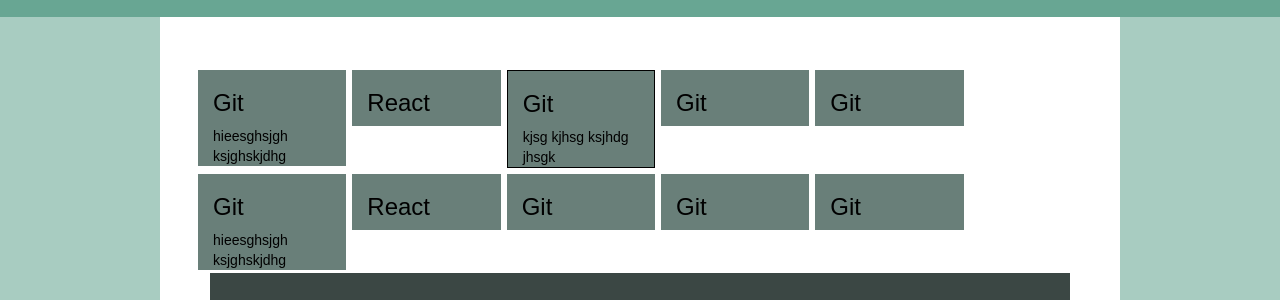
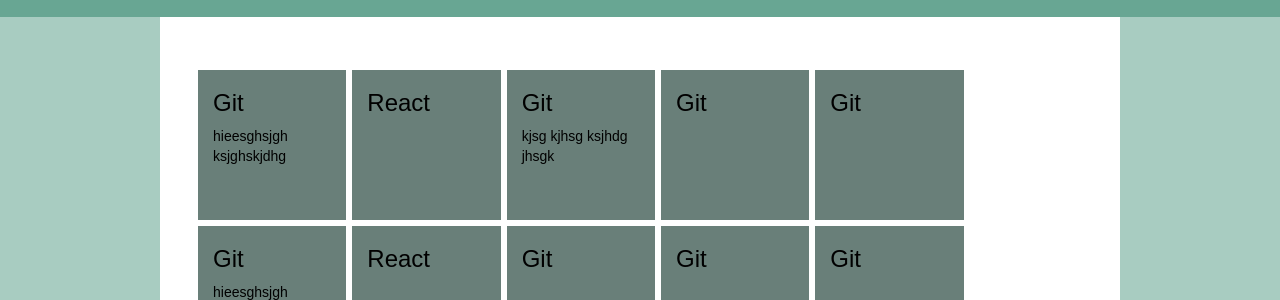
Before and after one commit to dalSara/Show-doProto1, a website: page index.html in a window 1280 px wide. Shown: the part 173-473 px from the top of the page. Drawn offline with nearby package versions, Linux system fonts and the light colour scheme.

Commit message:
Pusher bokser

```diff
--- a/index.html
+++ b/index.html
@@ -32,11 +32,11 @@
     <div class="row">
         <div class="col-sm-2 cal"><h3>Git</h3> hieesghsjgh ksjghskjdhg </div>
         <div class="col-sm-2 cal"><h3>React</h3></div>
-        <div class="col-sm-2 cal" style="border: 1px solid black;"><h3>Git</h3> kjsg kjhsg ksjhdg jhsgk</div>
+        <div class="col-sm-2 cal"><h3>Git</h3> kjsg kjhsg ksjhdg jhsgk</div>
         <div class="col-sm-2 cal"><h3>Git</h3></div>
         <div class="col-sm-2 cal"><h3>Git</h3></div>
     </div>
-        <div class="row">
+    <div class="row">
         <div class="col-sm-2 cal"><h3>Git</h3> hieesghsjgh ksjghskjdhg </div>
         <div class="col-sm-2 cal"><h3>React</h3></div>
         <div class="col-sm-2 cal"><h3>Git</h3></div>
--- a/style.scss
+++ b/style.scss
@@ -8,7 +8,7 @@
 
     .cal {
         background-color: #697F79;
-        height: auto;
+        height: 150px;
         margin: 3px;
     }
 
```
Also changed, not shown: css/style.css.
